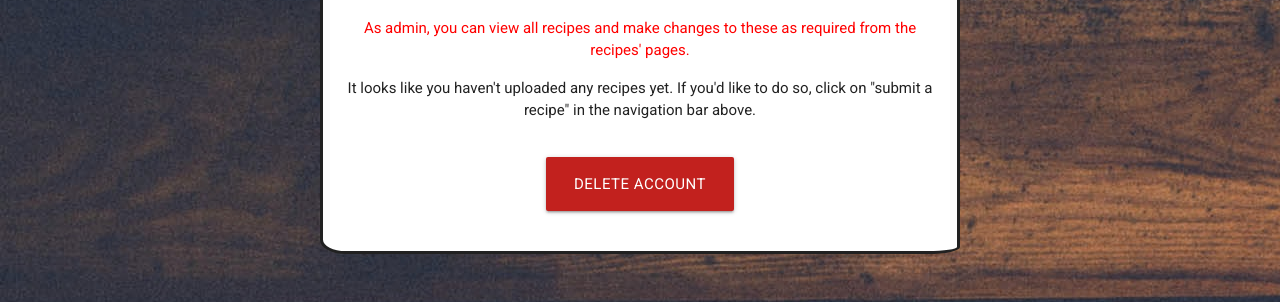
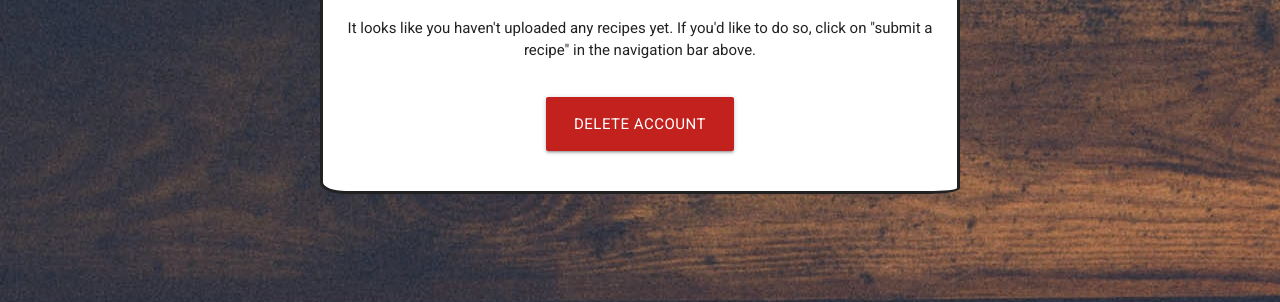
Before and after one commit to James-VT/MS3_Halo_Pizza, a Flask app: template templates/account.html in a window 1280 px wide. Shown: the part 191-493 px from the top of the page. Run offline with Flask 2, Linux system fonts and the light colour scheme; the template is opened without the code that fills it, so the values that code supplies are empty; the visitor is signed in with stand-in values (Sample User, id 1); some libraries are stand-ins or nearby versions; some web fonts are replaced.

Commit message:
edit: Remove admin message about editing and deleting

```diff
--- a/templates/account.html
+++ b/templates/account.html
@@ -9,10 +9,6 @@
         {% if recipes|length > 0 %}
             <p>All recipes created by you can be seen here. If you wish to edit or delete anything, click on the recipe card and
                 you can make changes from the recipe page.</p>
-        {% endif %}
-        {% if session.user|lower == "admin"|lower %}
-            <p class="admin-notice">As admin, you can view all recipes and make changes to these as required from the recipes'
-            pages.</p>
         {% endif %}
         {% if recipes|length == 0 %}
             <p>It looks like you haven't uploaded any recipes yet. If you'd like to do so, click on "submit a recipe" in the navigation bar above.</p>
```
